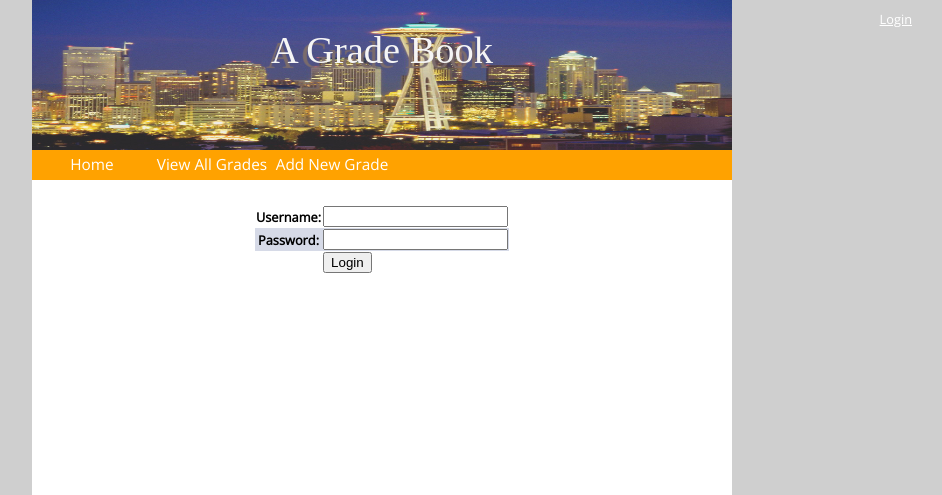
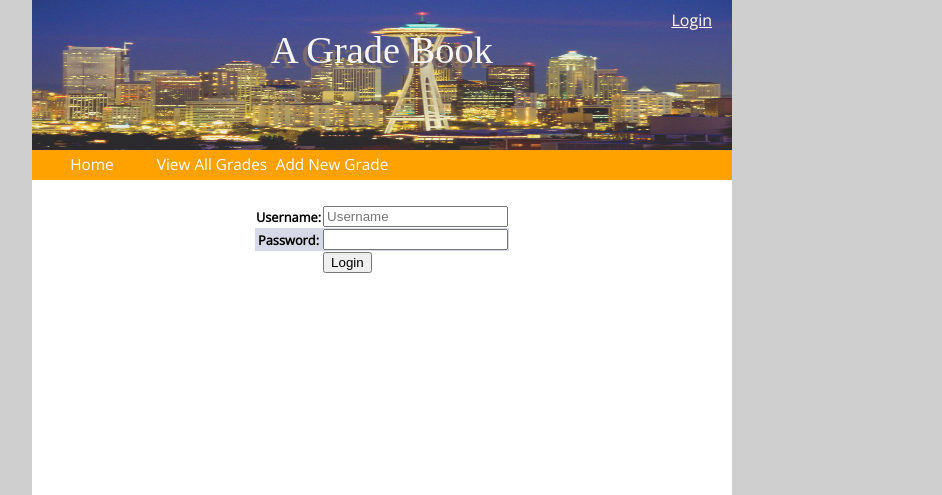
Before and after one commit to rambasnet/gradebook, a Django app: page /grades/ in a window 1280 px wide. Shown: the top 495 px of the page, without its empty margins (258-1200 px from the left). Run offline with Django 3.2, Linux system fonts and the light colour scheme; some libraries are stand-ins or nearby versions; some web fonts are replaced.

Commit message:
fixed header login info

```diff
--- a/grades/static/grades/css/style.css
+++ b/grades/static/grades/css/style.css
@@ -118,13 +118,15 @@ div#copy
 div#loginInfo
 {
 	text-align: right;
-	font-size: 1em;
+	font-size: 16px;
 	/*line-height: 75px;*/
 	padding-right: 10px;
-	position: absolute;
-	top: 10px;
-	right: 100px;
+	position: relative;
+	top: -130px;
+	right: 10px;
 	color: white;
+	font-family: "Open Sans", "Times New Roman", serif;
+	text-shadow:  0px 0px 0px #675454;
 }
 
 div#loginInfo a, div#loginInfo a:active, div#loginInfo a:visited
--- a/grades/templates/grades/header.html
+++ b/grades/templates/grades/header.html
@@ -18,8 +18,7 @@
     <body>
         <header>
             A Grade Book
-        </header>
-        <div id="loginInfo">
+            <div id="loginInfo">
             {% if user.is_authenticated %}
                 Welcome, {{ user.first_name }} {{ user.last_name }} |
                 <a href="{% url 'logout' %}">Logout</a>
@@ -27,6 +26,8 @@
                 <a href="{% url 'login' %}">Login</a>
             {% endif %}
         </div>
+        </header>
+
         <nav>
             <ul>
                 <li><a href="/index/">Home</a></li>
--- a/grades/templates/grades/login.html
+++ b/grades/templates/grades/login.html
@@ -16,7 +16,7 @@
                 </tr>
         {% endif %}
             <tr><th>Username: </th>
-                <td><input type="text" name="username" id="username"></td>
+                <td><input type="text" name="username" id="username" required placeholder="Username"></td>
             </tr>
             <tr>
                 <th>Password: </th>
--- a/grades/views.py
+++ b/grades/views.py
@@ -186,7 +186,7 @@ def loginProcess(request):
             user = authenticate(username=username, password=password)
             if user is not None:
                 if user.is_active:
-                    login(request, user)
+                    login(request, user) #adds session info for user
                     context = {
                         'heading': 'Welcome to A Grade Book.',
                         'title': 'A Grade Book',
@@ -200,7 +200,7 @@ def loginProcess(request):
         context['errors'] = errors
         return render(request, 'grades/login.html', context)
     else:
-        login(request)
+        login_view(request)
 
 
 def logout_view(request):
```
